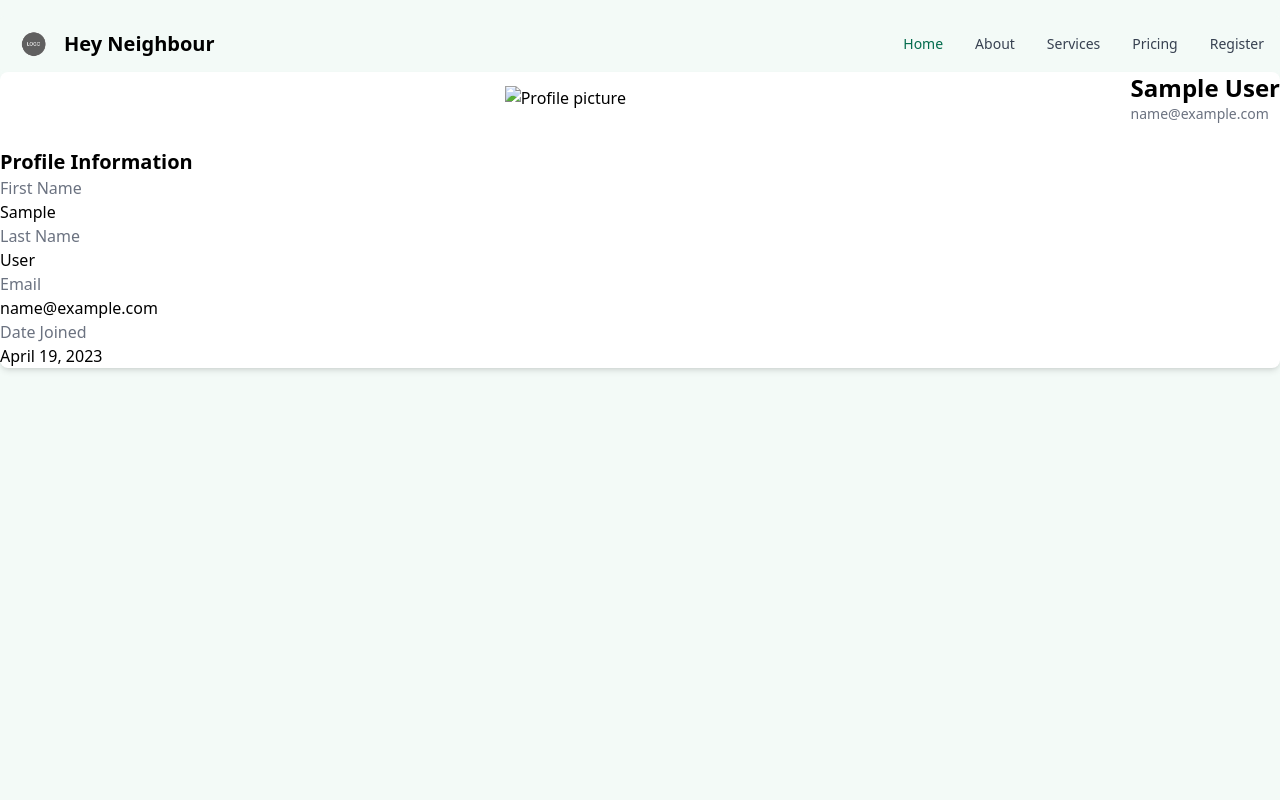
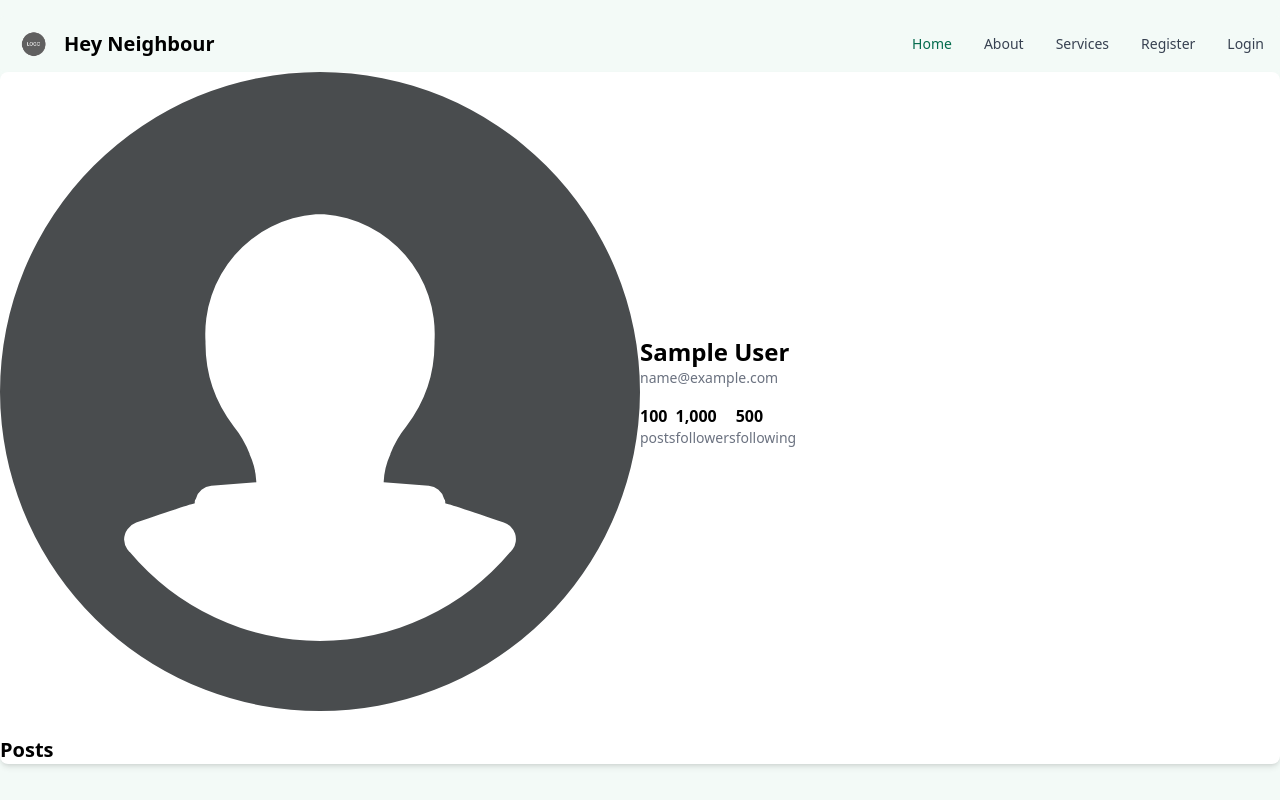
Before and after one commit to taronling/hey-neighbour, a Django app: page /user/profile/ in a window 1280 px wide. Run offline with Django 4.2, Linux system fonts and the light colour scheme; the visitor is signed in with stand-in values (Sample User, id 1); data comes from the database, SQL or seed files in the repository; style sheets or scripts are compiled from the project's sources; some libraries are stand-ins or nearby versions.

Commit message:
Login page working and minor improvements to UI

```diff
--- a/users/templates/profile.html
+++ b/users/templates/profile.html
@@ -1,36 +1,41 @@
 {% extends "base.html" %}
+{% load compress %}
+{% load static %}
+
+<link rel="stylesheet" href="{% static 'website/static/css/home.css' %}">
 
 {% block content %}
     <div class="container mx-auto px-4 py-8">
         <div class="bg-white shadow-md rounded-lg p-6 w-full md:w-3/4 mx-auto">
             <div class="flex items-center mb-6">
-                <div class="w-24 h-24 md:w-32 md:h-32 overflow-hidden rounded-full mx-auto md:mx-0">
-                    <img src="https://via.placeholder.com/150" alt="Profile picture" class="object-cover w-full h-full">
+                <div class="w-1/2 h-1/2 rounded-full">
+                    <img src="{% static 'users/static/img/profile-default.svg' %}" alt="Profile picture" class="object-contain w-24 h-24 rounded-full">
                 </div>
-                <div class="ml-6">
+                <div class="ml-8">
                     <h2 class="text-2xl font-semibold">{{ user.first_name }} {{ user.last_name }}</h2>
                     <p class="text-sm text-gray-500">{{ user.email }}</p>
+                    <div class="flex mt-4 space-x-4">
+                        <div>
+                            <h4 class="font-semibold">100</h4>
+                            <p class="text-sm text-gray-500">posts</p>
+                        </div>
+                        <div>
+                            <h4 class="font-semibold">1,000</h4>
+                            <p class="text-sm text-gray-500">followers</p>
+                        </div>
+                        <div>
+                            <h4 class="font-semibold">500</h4>
+                            <p class="text-sm text-gray-500">following</p>
+                        </div>
+                    </div>
                 </div>
             </div>
             <div class="border-t border-gray-200 pt-4">
-                <h3 class="text-xl font-semibold mb-4">Profile Information</h3>
-                <div class="grid grid-cols-1 md:grid-cols-2 gap-4">
-                    <div>
-                        <h4 class="text-gray-500">First Name</h4>
-                        <p>{{ user.first_name }}</p>
-                    </div>
-                    <div>
-                        <h4 class="text-gray-500">Last Name</h4>
-                        <p>{{ user.last_name }}</p>
-                    </div>
-                    <div>
-                        <h4 class="text-gray-500">Email</h4>
-                        <p>{{ user.email }}</p>
-                    </div>
-                    <div>
-                        <h4 class="text-gray-500">Date Joined</h4>
-                        <p>{{ user.date_joined|date:"F j, Y" }}</p>
-                    </div>
+                <h3 class="text-xl font-semibold mb-4">Posts</h3>
+                <div class="grid grid-cols-3 gap-4">
+                    {% for post in user.posts.all %}
+                        <div class="bg-gray-200 h-32 w-full"></div>
+                    {% endfor %}
                 </div>
             </div>
         </div>
--- a/users/urls.py
+++ b/users/urls.py
@@ -1,10 +1,11 @@
 from django.urls import path
-from users.views import SignUpView, UserProfileView
+from users.views import UserSignUpView, UserLoginView, UserProfileView
 from django.contrib.admin.models import LogEntry
 
 LogEntry.user.field.rel_to = 'users.User'
 
 urlpatterns = [
-    path('signup/', SignUpView.as_view(), name='signup'),
+    path('login/', UserLoginView.as_view(), name='login'),
+    path('signup/', UserSignUpView.as_view(), name='signup'),
     path('profile/', UserProfileView.as_view(), name='profile'),
 ]
--- a/users/views.py
+++ b/users/views.py
@@ -1,13 +1,21 @@
+# Django Views
+from django.views.generic.edit import CreateView
+from django.views.generic import View, DetailView
+from django.contrib.auth.views import LoginView
+
+# Django Authentication
+from django.contrib.auth.models import User
+from .forms import SignUpForm, LoginForm
+from django.contrib.auth import login, authenticate
+
+# Django Redirects
+from django.shortcuts import redirect, render
 from django.urls import reverse_lazy
-from django.views.generic.edit import CreateView
-from django.views.generic import DetailView
-from django.contrib.auth.forms import UserCreationForm
-from django.contrib.auth.models import User
-from .forms import SignUpForm
-from django.contrib.auth import login
 
 
-class SignUpView(CreateView):
+
+
+class UserSignUpView(CreateView):
     form_class = SignUpForm
     success_url = reverse_lazy('profile')
     template_name = 'signup.html'
@@ -20,11 +28,23 @@ class SignUpView(CreateView):
         login(self.request, self.object)
         return response
 
+
+class UserLoginView(LoginView):
+    template_name = 'login.html'
+    form_class = LoginForm
+    success_url = reverse_lazy('profile')
+
+    def form_valid(self, form):
+        user = form.get_user()
+        login(self.request, user)
+        return redirect(self.success_url)
+
+
+
+
 class UserProfileView(DetailView):
     model = User
     template_name = 'profile.html'
-    context_object_name = 'user'
 
     def get_object(self, queryset=None):
-        print(self.request.user)
         return self.request.user
--- a/website/settings.py
+++ b/website/settings.py
@@ -174,5 +174,5 @@ DEFAULT_AUTO_FIELD = 'django.db.models.BigAutoField'
 
 # Additional Settings
 
-# LOGIN_REDIRECT_URL = ''
-# LOGIN_URL = 'login'
+LOGIN_REDIRECT_URL = 'profile'
+LOGIN_URL = 'login'
--- a/website/templates/base.html
+++ b/website/templates/base.html
@@ -54,18 +54,19 @@
                                 class="block py-2 pl-3 pr-4 text-gray-700 border-b border-gray-100 hover:bg-gray-50 md:hover:bg-transparent md:border-0 md:hover:text-green-700 md:p-0 dark:text-gray-400 md:dark:hover:text-white dark:hover:bg-gray-700 dark:hover:text-white md:dark:hover:bg-transparent dark:border-gray-700">Services</a>
                         </li>
                         <li>
-                            <a href="#"
-                                class="block py-2 pl-3 pr-4 text-gray-700 border-b border-gray-100 hover:bg-gray-50 md:hover:bg-transparent md:border-0 md:hover:text-green-700 md:p-0 dark:text-gray-400 md:dark:hover:text-white dark:hover:bg-gray-700 dark:hover:text-white md:dark:hover:bg-transparent dark:border-gray-700">Pricing</a>
+                            <a href="{% url 'signup' %}"
+                                class="block py-2 pl-3 pr-4 text-gray-700 hover:bg-gray-50 md:hover:bg-transparent md:border-0 md:hover:text-green-700 md:p-0 dark:text-gray-400 md:dark:hover:text-white dark:hover:bg-gray-700 dark:hover:text-white md:dark:hover:bg-transparent">Register</a>
                         </li>
                         <li>
-                            <a href="{% url 'signup' %}"
-                                class="block py-2 pl-3 pr-4 text-gray-700 hover:bg-gray-50 md:hover:bg-transparent md:border-0 md:hover:text-green-700 md:p-0 dark:text-gray-400 md:dark:hover:text-white dark:hover:bg-gray-700 dark:hover:text-white md:dark:hover:bg-transparent">Register</a>
+                            <a href="{% url 'login' %}"
+                                class="block py-2 pl-3 pr-4 text-gray-700 hover:bg-gray-50 md:hover:bg-transparent md:border-0 md:hover:text-green-700 md:p-0 dark:text-gray-400 md:dark:hover:text-white dark:hover:bg-gray-700 dark:hover:text-white md:dark:hover:bg-transparent">Login</a>
                         </li>
                     </ul>
                 </div>
             </div>
         </nav>
         {% block content %}
+
         {% endblock content %}
     </div>
     {% compress js %}
--- a/website/urls.py
+++ b/website/urls.py
@@ -24,6 +24,6 @@ from website.views import IndexView
 
 urlpatterns = [
     path('admin/', admin.site.urls),
-    path('', IndexView.as_view()),
+    path('', IndexView.as_view(), name='home'),
     path('user/', include('users.urls')),
 ] + static(settings.STATIC_URL, document_root=settings.STATIC_ROOT)
```
Also changed, not shown: users/forms.py (+20 -1 lines), users/templates/login.html (added, +25 -0 lines), users/static/img/profile-default.svg (added), 1 other file.
